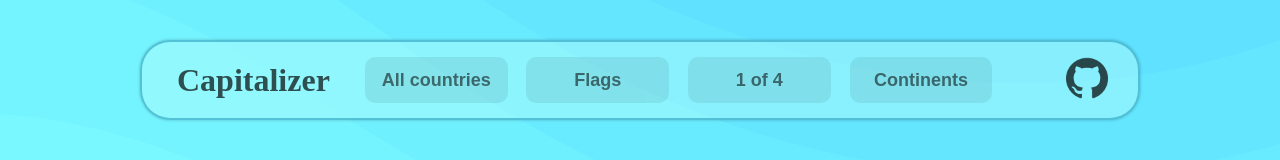
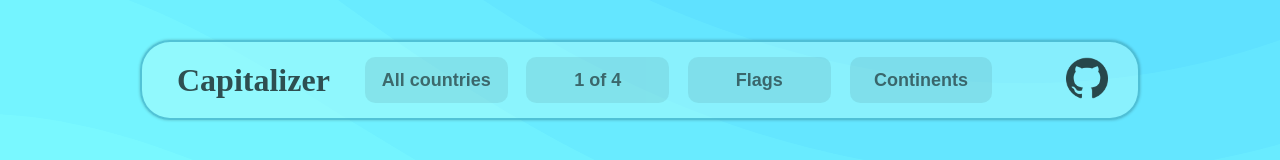
Before and after one commit to alecs007/Capitalizer, a React (Vite) app: page / in a window 1280 px wide. Shown: the top 160 px of the page. Built offline with nearby package versions, Linux system fonts and the light colour scheme; a web font is replaced by a local one.

Commit message:
Update Header.jsx

```diff
--- a/src/components/Header/Header.jsx
+++ b/src/components/Header/Header.jsx
@@ -10,8 +10,8 @@ const Header = () => {
         </div>
         <div className="header_p2">
           <div className="mode">All countries</div>
+          <div className="mode">1 of 4</div>
           <div className="mode">Flags</div>
-          <div className="mode">1 of 4</div>
           <div className="mode">Continents</div>
         </div>
       </div>
```
